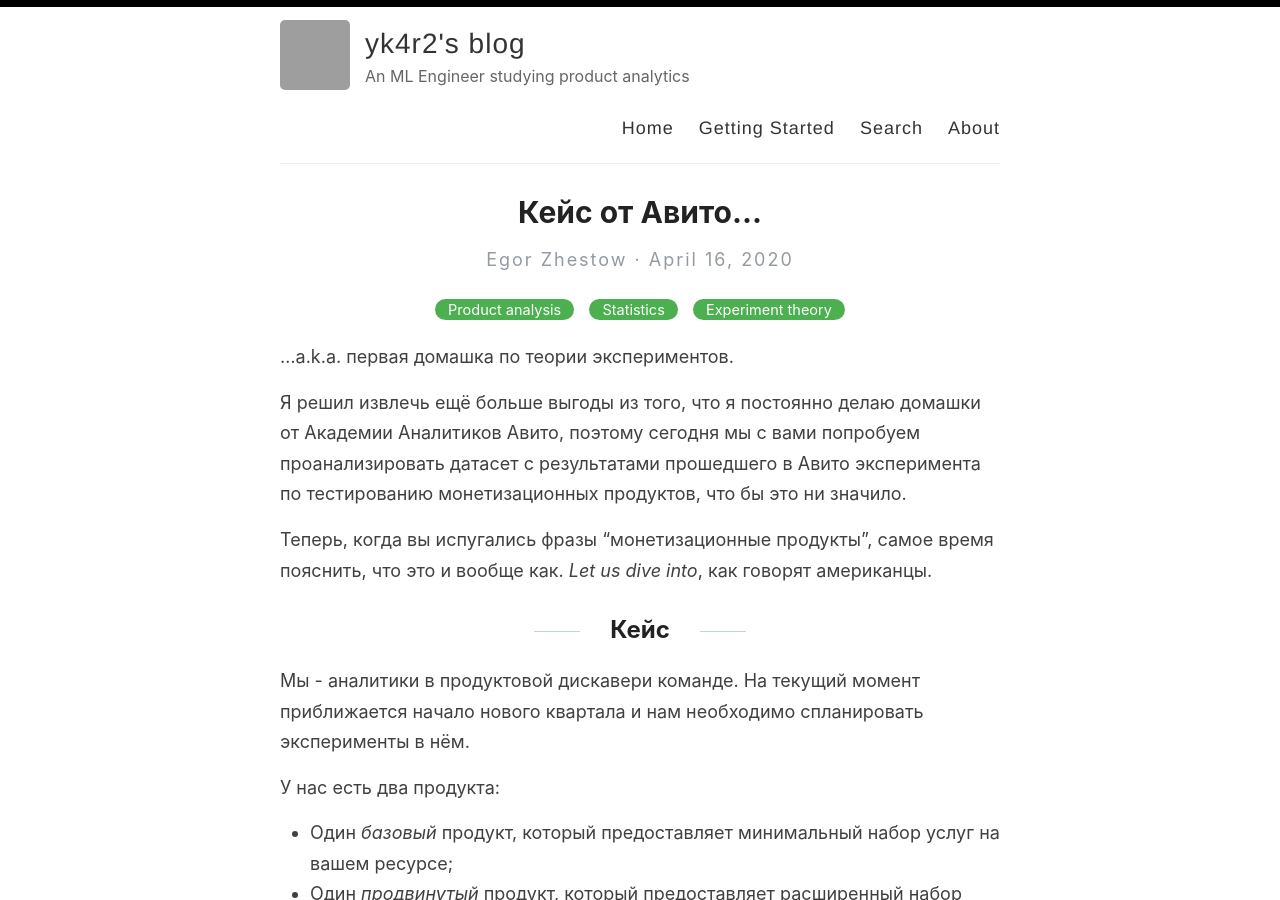
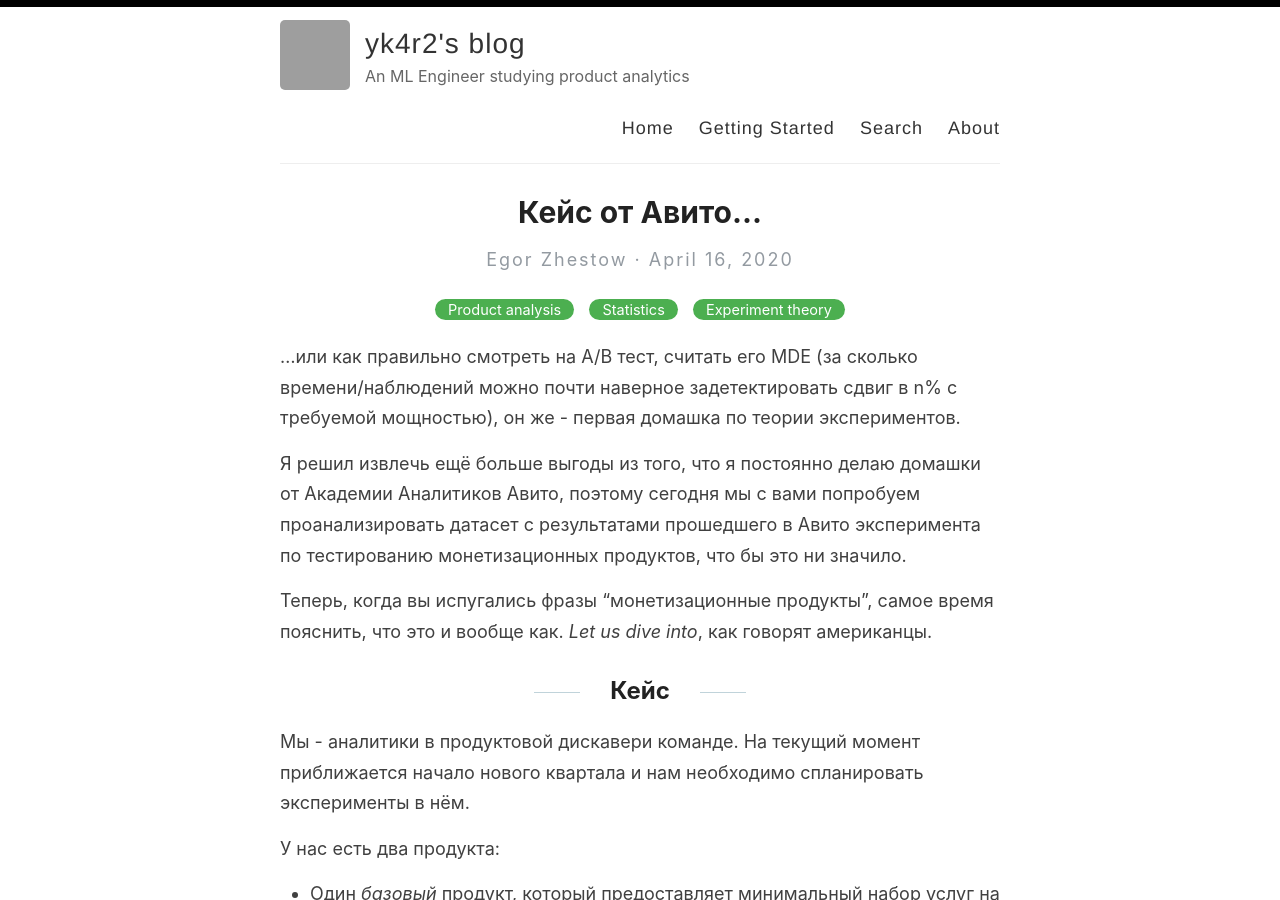
Before and after one commit to yk4r2/yk4r2.github.io, a Jekyll site: the page built from _posts/2020-4-16-avito-experiments-01.md, in a window 1280 px wide and 900 px high. Built offline with Jekyll 4.4.1, drawn with Linux system fonts in a browser that asks for light colours; grey boxes are pictures that could not be loaded.

```diff
--- a/_posts/2020-4-16-avito-experiments-01.md
+++ b/_posts/2020-4-16-avito-experiments-01.md
@@ -4,7 +4,7 @@
 categories: [Product analysis,Statistics,Experiment theory]
 ---
 
-...a.k.a. первая домашка по теории экспериментов.
+...или как правильно смотреть на A/B тест, считать его MDE (за сколько времени/наблюдений можно почти наверное задетектировать сдвиг в n% с требуемой мощностью), он же - первая домашка по теории экспериментов.
 
 Я решил извлечь ещё больше выгоды из того, что я постоянно делаю домашки от Академии Аналитиков Авито, поэтому сегодня мы с вами попробуем проанализировать датасет с результатами прошедшего в Авито эксперимента по тестированию монетизационных продуктов, что бы это ни значило.
 
```
